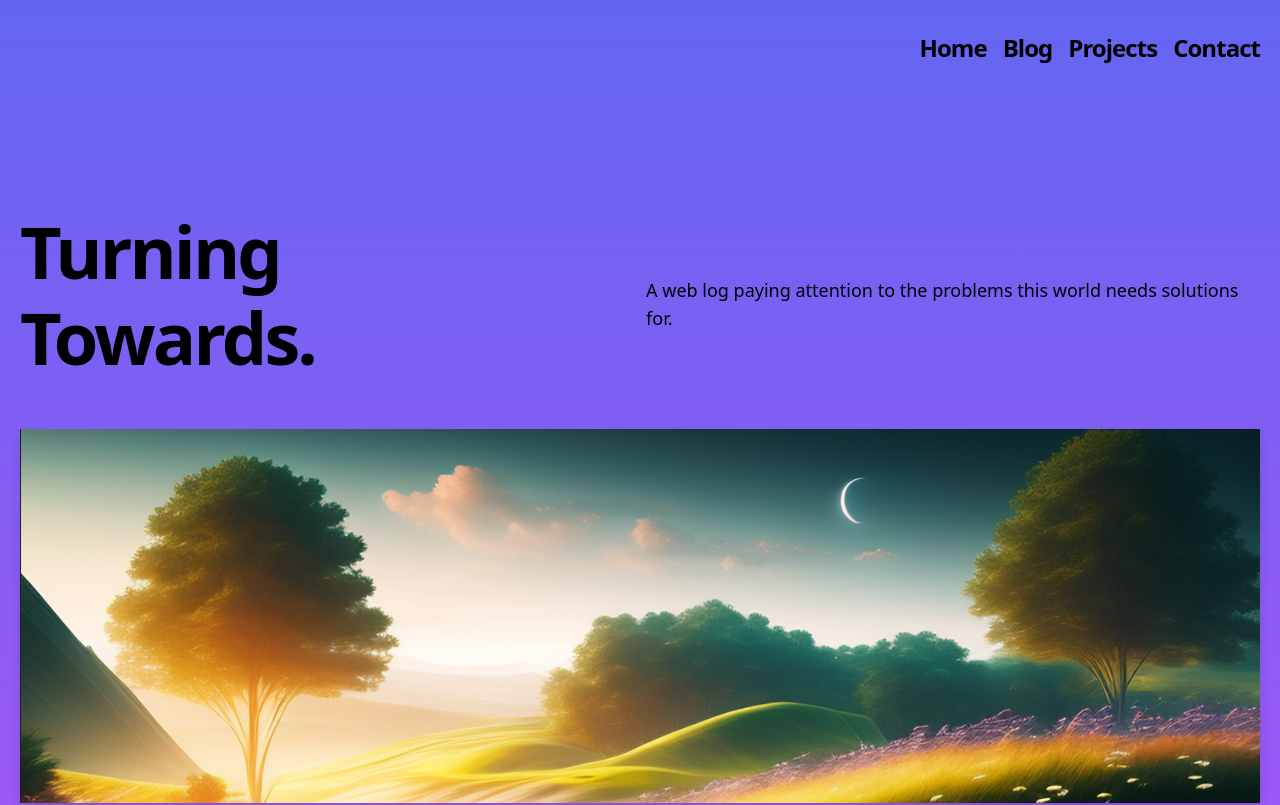
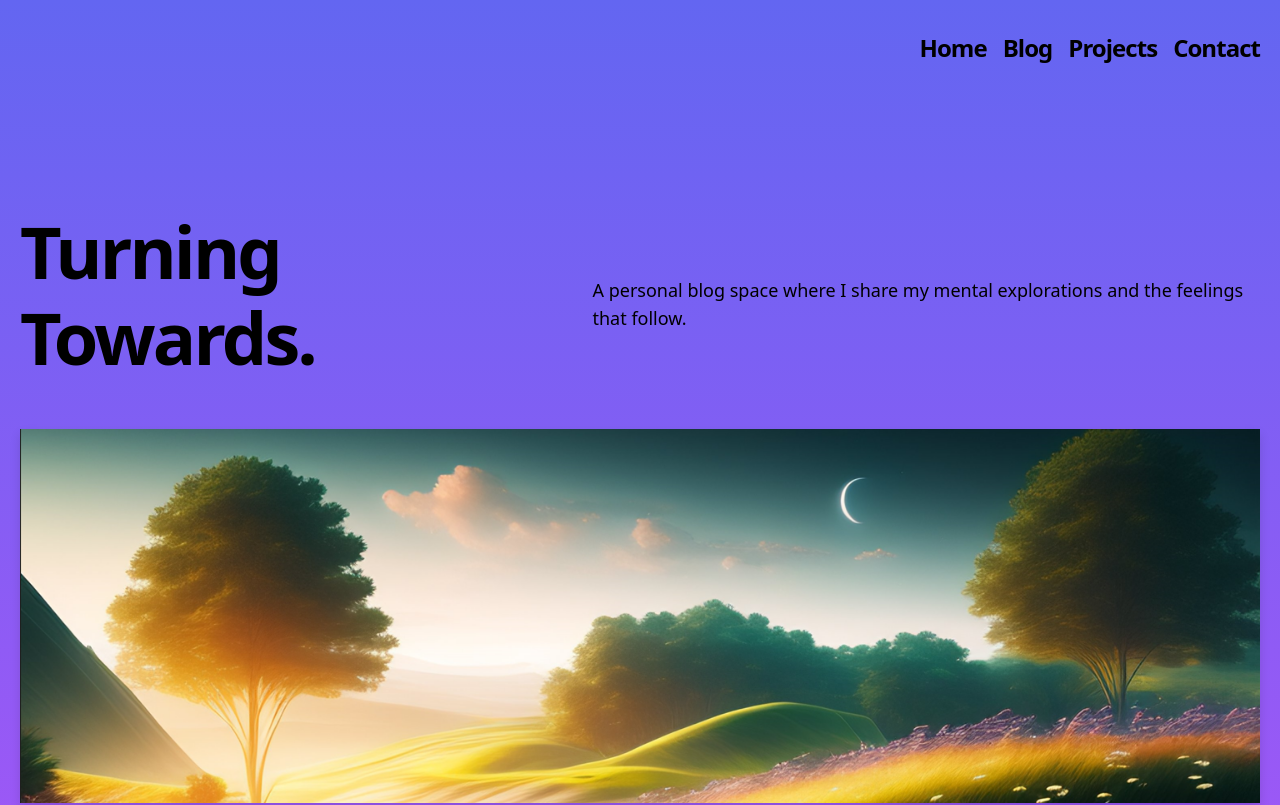
Before and after one commit to forestheims/blog, a Next.js app: page / in a window 1280 px wide. Shown: the top 805 px of the page. Built offline with nearby package versions, Linux system fonts and the light colour scheme.

Commit message:
update intro content

```diff
--- a/components/intro.tsx
+++ b/components/intro.tsx
@@ -7,7 +7,7 @@ const Intro = () => {
       Turning Towards.
       </h1>
       <h4 className="text-center md:text-left text-lg mt-5 md:pl-8">
-        A web log paying attention to the problems this world needs solutions for.
+        A personal blog space where I share my mental explorations and the feelings that follow.
       </h4>
     </section>
   )
```
